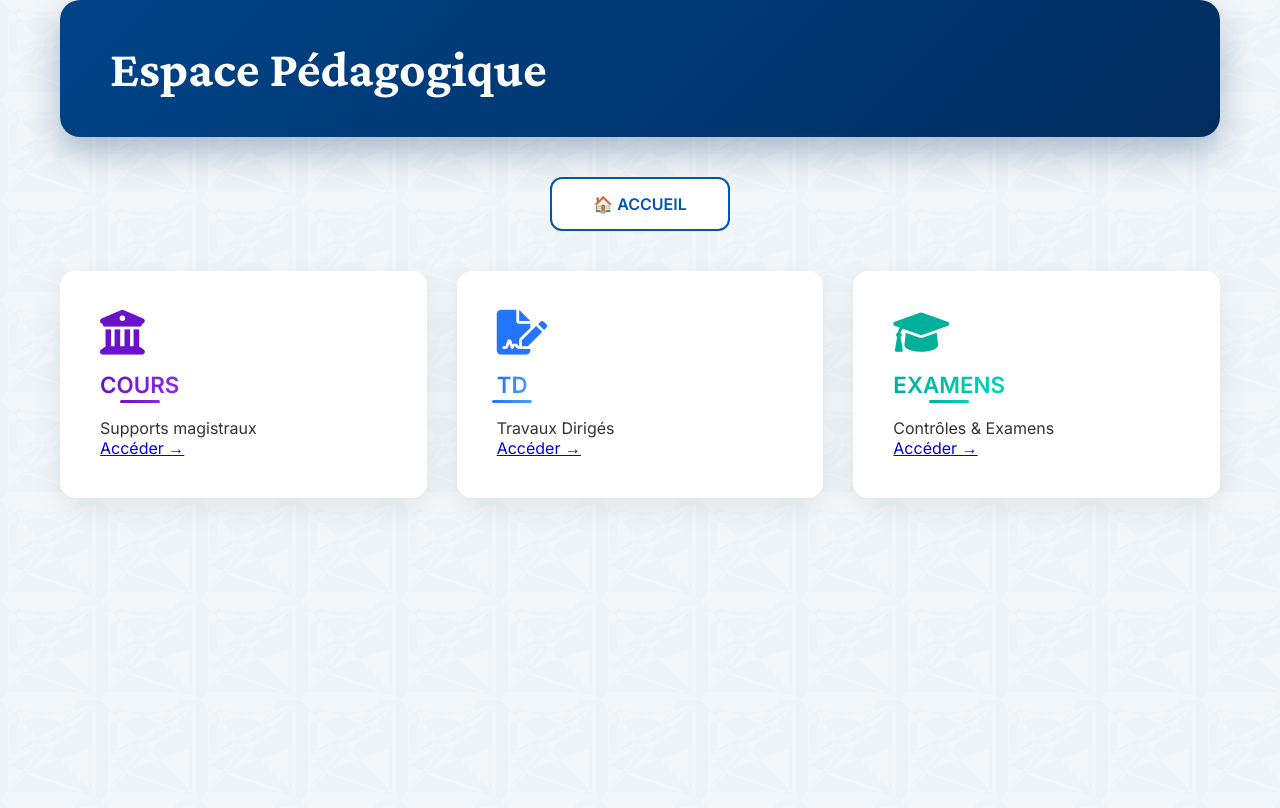
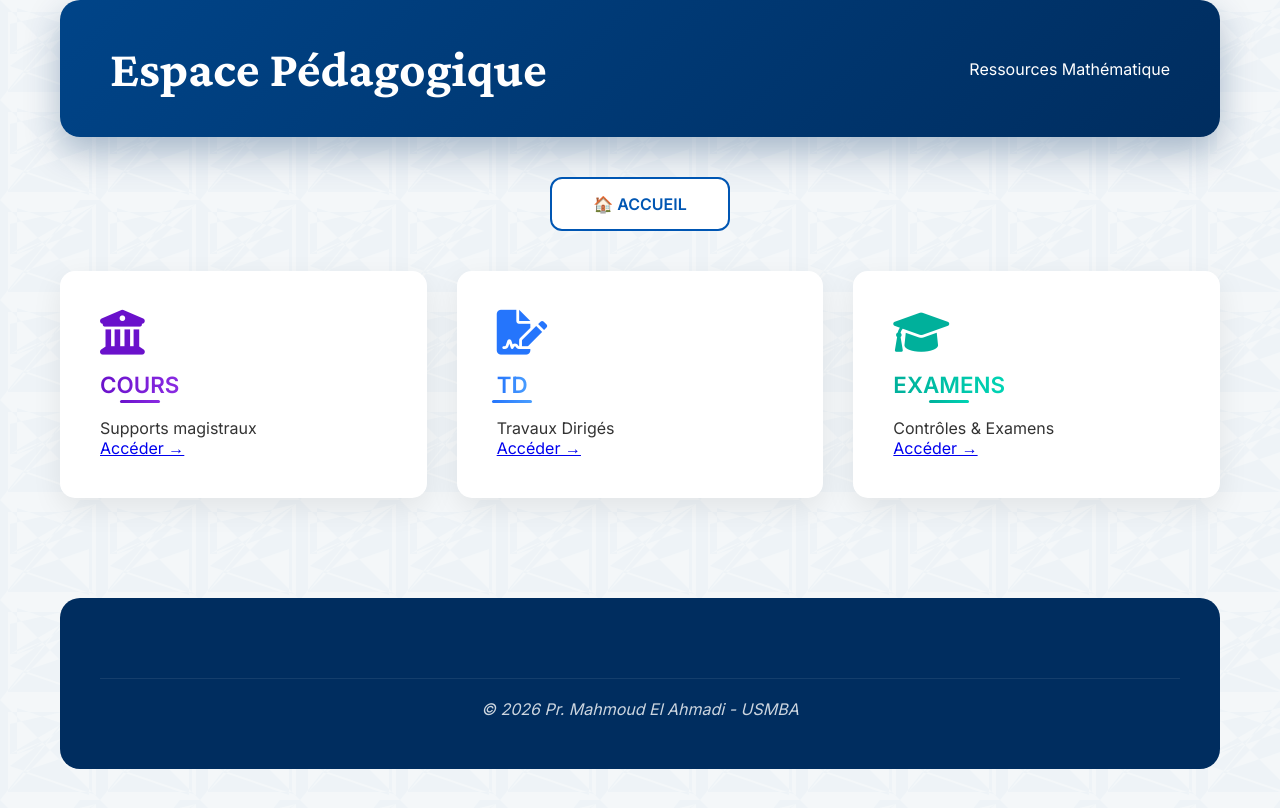
Before and after one commit to mahmoudmath/mahmoudmath.github.io, a Jekyll site: the page pedagogie.html, which Jekyll copies as it is, in a window 1280 px wide. Shown: the top 808 px of the page. Built offline with Jekyll 4.4.1, drawn with Linux system fonts in a browser that asks for light colours.

Commit message:
Update pedagogie.html

```diff
--- a/pedagogie.html
+++ b/pedagogie.html
@@ -10,12 +10,12 @@ j=d.createElement(s),dl=l!='dataLayer'?'&l='+l:'';j.async=true;j.src=
 <!-- End Google Tag Manager -->
     <meta charset="UTF-8">
     <meta name="viewport" content="width=device-width, initial-scale=1.0">
-    <title>Pédagogie - Prof. El Ahmadi</title>
+    <title>Pédagogie - Pr. Mahmoud El Ahmadi</title>
     <meta name="description" content="Espace pédagogique du Pr. Mahmoud El Ahmadi. Accédez aux supports de cours, séries de travaux dirigés (TD) et annales d'examens de mathématiques pour les étudiants de la FST de Fès.">
     <meta name="keywords" content="Cours Mathématiques, TD, Examens, FST Fès, USMBA, Mahmoud El Ahmadi, Analyse, Ressources Pédagogiques, Exercices Corrigés">
     <meta name="author" content="Pr. Mahmoud El Ahmadi">
-    <!-- Ajout de FontAwesome pour les icônes professionnelles -->
     <link rel="stylesheet" href="https://cdnjs.cloudflare.com/ajax/libs/font-awesome/6.0.0/css/all.min.css">
+    <link href="https://unpkg.com/aos@2.3.1/dist/aos.css" rel="stylesheet">
     <link rel="stylesheet" href="style.css">
 </head>
 <body>
@@ -25,19 +25,19 @@ height="0" width="0" style="display:none;visibility:hidden"></iframe></noscript>
 <!-- End Google Tag Manager (noscript) -->
 
     <div class="container">
-        <!-- HEADER AJOUTÉ -->
+        <!-- ENTÊTE (Style identique à Recherche) -->
         <header class="professor-header" data-aos="fade-down">
             <div class="professor-name">Espace Pédagogique</div>
-            <div style="clear: both;"></div>
+            <div class="professor-title">Ressources Mathématique</div>
         </header>
 
-        <nav class="academic-nav">
+        <nav class="academic-nav" data-aos="fade-up">
             <a href="index.html" class="nav-card">🏠 ACCUEIL</a>
         </nav>
 
         <div class="resources-grid">
             <!-- CARTE COURS -->
-            <div class="resource-card">
+            <div class="resource-card" data-aos="zoom-in">
                 <div class="academic-icon"><i class="fas fa-university"></i></div>
                 <h3>COURS</h3>
                 <p>Supports magistraux</p>
@@ -45,7 +45,7 @@ height="0" width="0" style="display:none;visibility:hidden"></iframe></noscript>
             </div>
 
             <!-- CARTE TD -->
-            <div class="resource-card">
+            <div class="resource-card" data-aos="zoom-in" data-aos-delay="100">
                 <div class="academic-icon"><i class="fas fa-file-signature"></i></div>
                 <h3>TD</h3>
                 <p>Travaux Dirigés</p>
@@ -53,13 +53,23 @@ height="0" width="0" style="display:none;visibility:hidden"></iframe></noscript>
             </div>
 
             <!-- CARTE EXAMENS -->
-            <div class="resource-card">
+            <div class="resource-card" data-aos="zoom-in" data-aos-delay="200">
                 <div class="academic-icon"><i class="fas fa-graduation-cap"></i></div>
                 <h3>EXAMENS</h3>
                 <p>Contrôles & Examens</p>
                 <a href="choix-annee-examens.html" class="btn-resource">Accéder →</a>
             </div>
         </div>
+
+        <!-- PIED DE PAGE (Ajouté selon votre demande) -->
+        <footer class="professor-footer">
+            <div class="signature">
+                <p>© 2026 Pr. Mahmoud El Ahmadi - USMBA</p>
+            </div>
+        </footer>
     </div>
+
+    <script src="https://unpkg.com/aos@2.3.1/dist/aos.js"></script>
+    <script>AOS.init();</script>
 </body>
 </html>
```
